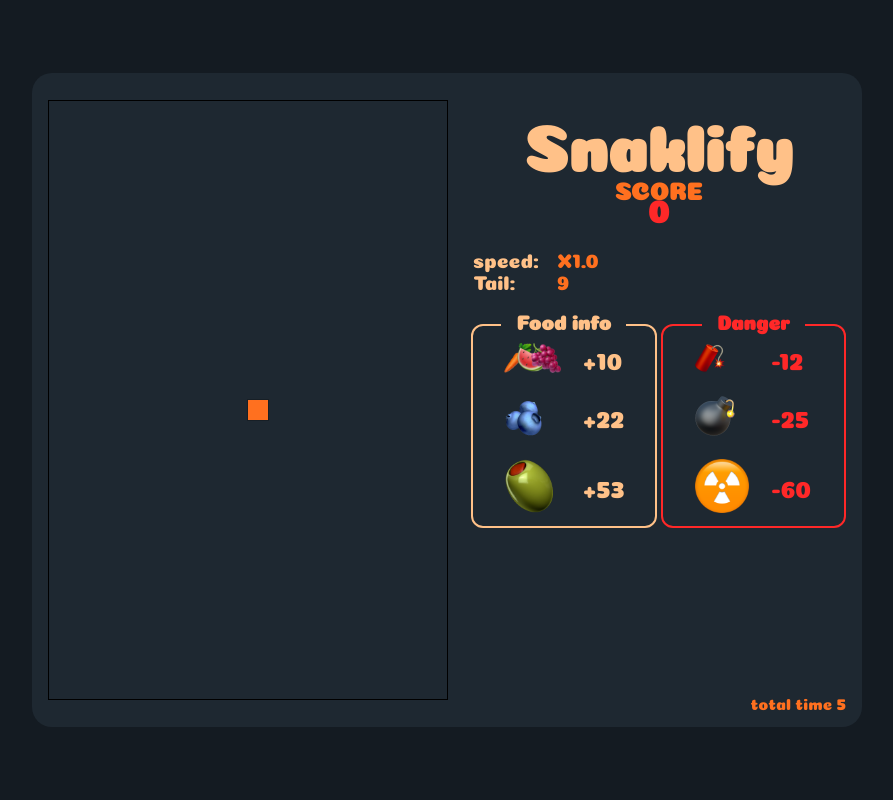
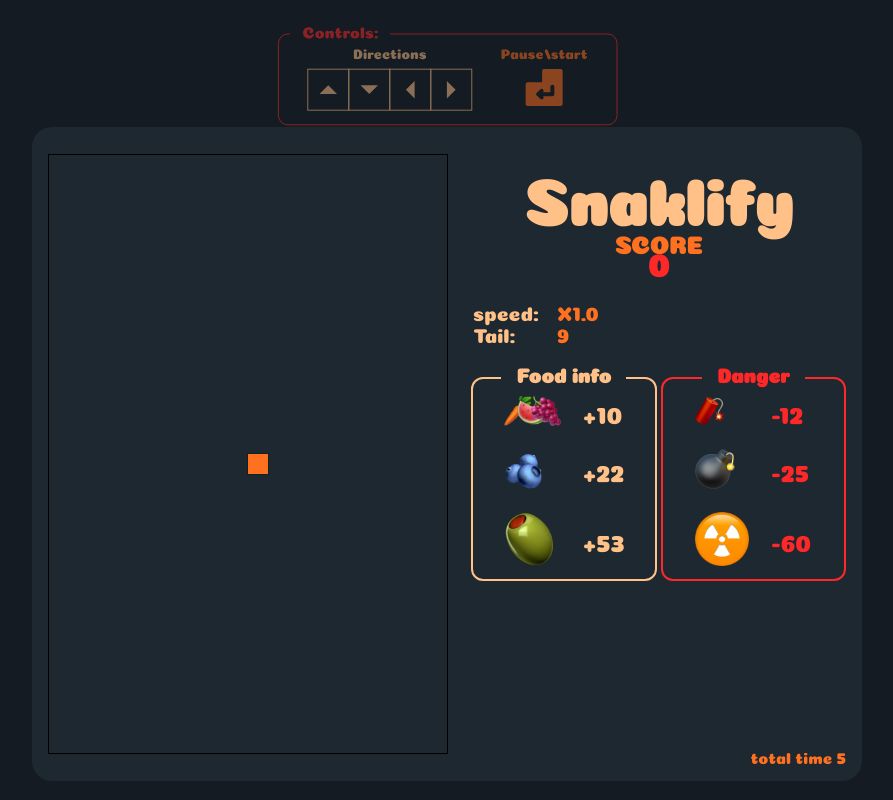
Before and after one commit to Shirak22/Snaklify, a plain HTML site: page index.html in a window 1280 px wide. Shown: the whole page, without its empty margins (193-1086 px from the left). Drawn offline with Linux system fonts and the light colour scheme.

Commit message:
adding control info Image

```diff
--- a/index.html
+++ b/index.html
@@ -9,6 +9,7 @@
 </head>
 <body>
     <div class="Game_wrapper">
+        <figure ><img src="./Assets/Svg/Controls_Info.svg" alt=""></figure>
         <section class="game__main-platform">
             <section  class="game__canvas">
                 <canvas id="game_canvas-id"></canvas>
```
Also changed, not shown: Assets/Svg/Controls_Info.svg (added).
